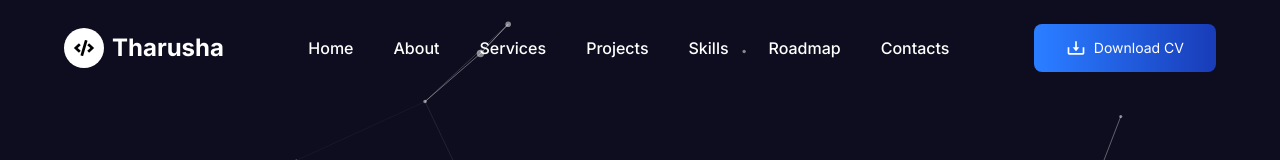
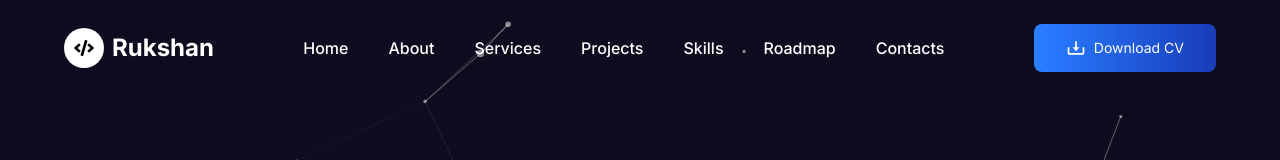
Before and after one commit to Tharusha-R/Portfolio, a Next.js app: page / in a window 1280 px wide. Shown: the top 160 px of the page. Built offline with nearby package versions, Linux system fonts and the light colour scheme.

Commit message:
change navbar

```diff
--- a/components/Home/Navbar/Nav.tsx
+++ b/components/Home/Navbar/Nav.tsx
@@ -1,6 +1,5 @@
 "use client";
 import { Navlinks } from '@/constant/constant'
-import { link } from 'fs'
 import Link from 'next/link'
 import React, { useEffect, useState } from 'react'
 import { BiDownload } from 'react-icons/bi'
@@ -11,83 +10,73 @@ type Props = {
     openNav: () => void;
 }
 
-const Nav = ({openNav}:Props) => {
-
+const Nav = ({ openNav }: Props) => {
     const [navBg, setNavBg] = useState(false);
 
     useEffect(() => {
         const handler = () => {
             if (window.scrollY >= 90) setNavBg(true);
-            if(window.scrollY < 90) setNavBg(false);
+            else setNavBg(false);
         };
 
         window.addEventListener("scroll", handler);
-
-        return () =>  window.removeEventListener("scroll", handler);
-
-
+        return () => window.removeEventListener("scroll", handler);
     }, []);
 
+    return (
+        <div className={`transition-all ${navBg ? "bg-[#0f142ed9] shadow-md" : "fixed"} duration-200 h-[12vh] z-50 fixed w-full`}>
+            <div className='flex items-center h-full justify-between w-[90%] mx-auto'>
 
-
-
-  return (
-    <div className= {`transition-all ${navBg ? "bg-[#0f142ed9] shadow-md" : "fixed"} duration-200 h-[12vh] z-10000 fixed w-full `}>
-        <div className=' flex items-center h-full justify-between w-[90%] mx-auto '>
                 {/* logo */}
                 <div
                     onClick={() => {
                         const section = document.querySelector("#home");
-            if (section) {
-            section.scrollIntoView({ behavior: "smooth" });
-            }
+                        if (section) section.scrollIntoView({ behavior: "smooth" });
                     }}
                     className="group flex items-center space-x-2 cursor-pointer transition-all duration-300"
                 >
                     <div className="w-10 h-10 bg-white rounded-full flex items-center justify-center
-                        transition-all duration-300
+                                    transition-transform duration-300
                                     group-hover:bg-indigo-500
-                        group-hover:scale-110">
+                                    group-hover:scale-125
+                                    group-hover:shadow-lg">
                         <FaCode className="w-5 h-5 text-black
-                            transition-all duration-300
+                                        transition-colors duration-300
                                         group-hover:text-white" />
                     </div>
 
                     <h1 className="text-xl hidden sm:block md:text-2xl text-white font-bold
                                     transition-all duration-300
                                     group-hover:text-indigo-400
-                        group-hover:tracking-wide">
-            Tharusha
+                                    group-hover:tracking-wider
+                                    group-hover:scale-105">
+                        Rukshan
                     </h1>
                 </div>
 
-
                 {/* navlinks */}
                 <div className="hidden lg:flex items-center space-x-10">
-            {Navlinks.map((link) => {
-                return (
+                    {Navlinks.map((link) => (
                         <Link
                             key={link.id}
                             href={link.url}
                             onClick={(e) => {
                                 e.preventDefault();
                                 const section = document.querySelector(link.url);
-                    if (section) {
-                        section.scrollIntoView({ behavior: "smooth" });
-                    }
+                                if (section) section.scrollIntoView({ behavior: "smooth" });
                             }}
                             className="text-base hover:text-indigo-400 text-white font-medium transition-all duration-200"
                         >
                             {link.Lable}
                         </Link>
-                );
-            })}
+                    ))}
                 </div>
+
                 {/* CV Button */}
                 <a href="/Tharusha_CV.pdf" download>
                     <button
                         className="px-8 py-3.5 text-sm cursor-pointer rounded-lg
-                bg-linear-to-r from-blue-500 to-blue-800
+                                   bg-gradient-to-r from-blue-500 to-blue-800
                                    hover:from-blue-600 hover:to-blue-900
                                    transition-all duration-300 text-white
                                    flex items-center space-x-2"
@@ -98,13 +87,13 @@ const Nav = ({openNav}:Props) => {
                 </a>
 
                 {/* Burger Menu */}
-            < HiBars3BottomRight
+                <HiBars3BottomRight
                     onClick={openNav}
-            className='w-8 h-8 cursor-pointer text-white lg:hidden'/>
+                    className='w-8 h-8 cursor-pointer text-white lg:hidden'
+                />
             </div>
-
         </div>
     )
 }
 
-export default Nav
+export default Nav;
```
Lines whose indentation alone changed are shown as unchanged.
